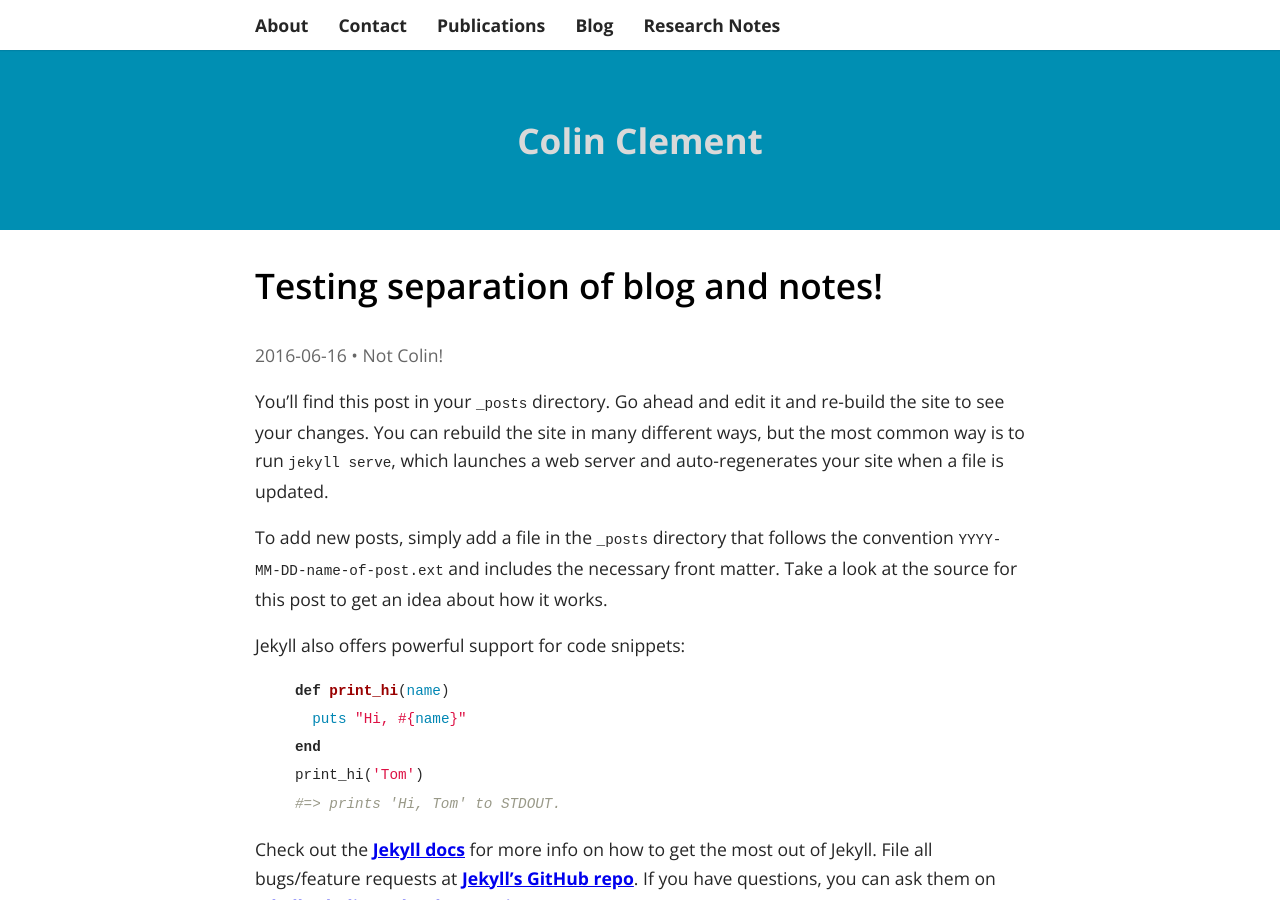
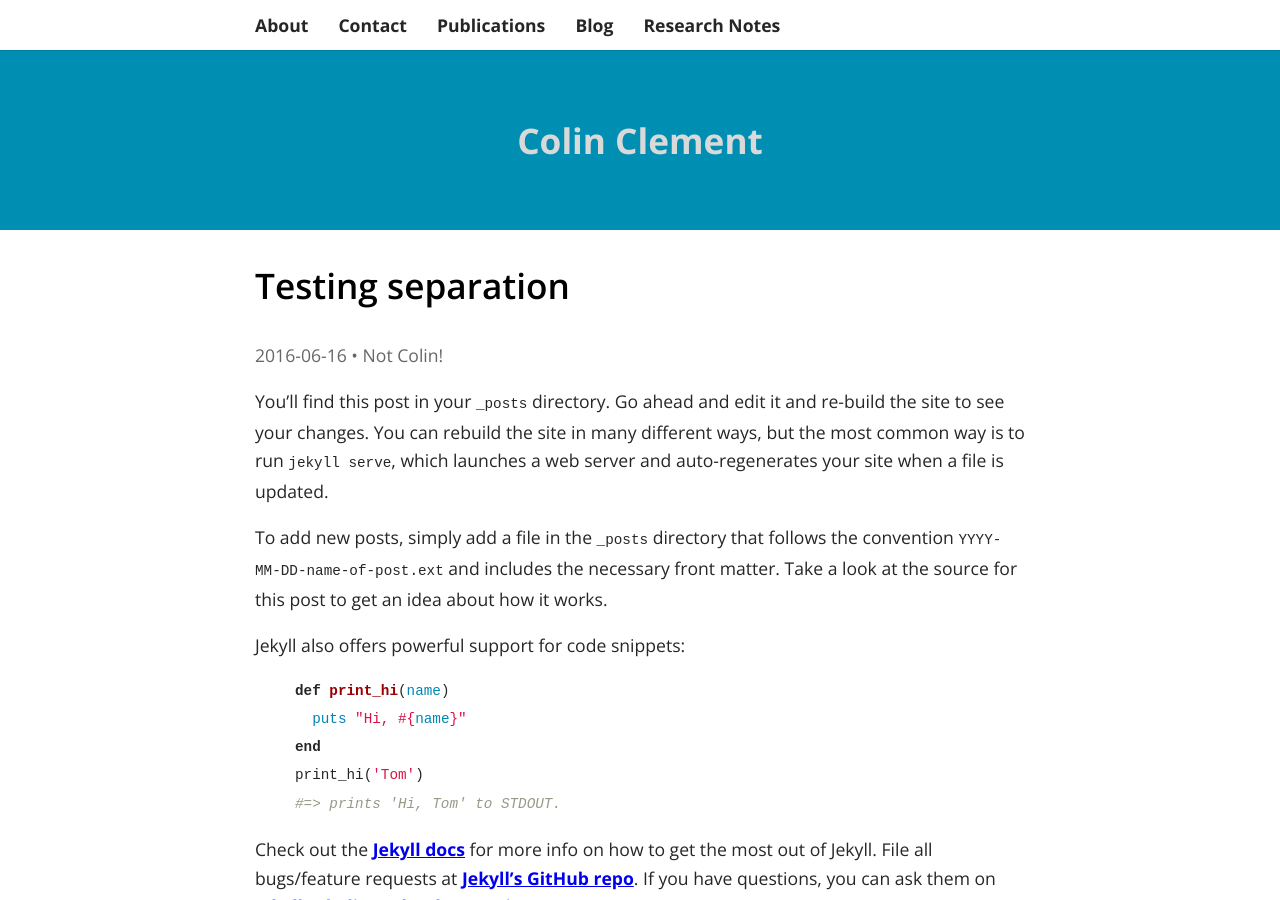
Before and after one commit to colinclement/cbclement, a Jekyll site: the page built from research_notes/_posts/2016-05-17-testing-separation.markdown, in a window 1280 px wide and 900 px high. Built offline with Jekyll 4.4.1, drawn with Linux system fonts in a browser that asks for light colours.

Commit message:
post name change

```diff
--- a/research_notes/_posts/2016-05-17-test-jekyll.markdown
+++ b/research_notes/_posts/2016-05-17-testing-separation.markdown
@@ -1,7 +1,7 @@
 ---
 layout: post
 categories: notes
-title:  "Testing separation of blog and notes!"
+title:  "Testing separation"
 date:   2016-06-16 12:09:14
 author: Not Colin!
 ---
--- a/research_notes/index.html
+++ b/research_notes/index.html
@@ -6,7 +6,7 @@ layout: default
 <p>Collecting cool things I have learned.</p>
 
 {% for post in site.posts %}
-    {% if post.categories contains 'notes' %}
+    {% if post.categories contains "notes" %}
     <h3><time>{{ post.date | date: "%F" }}</time> <a href="{{ post.url | prepend: site.baseurl }}">{{ post.title }}</a></h3>
     {% endif %}
 {% endfor %}
```
Also changed, not shown: 4 other files.
